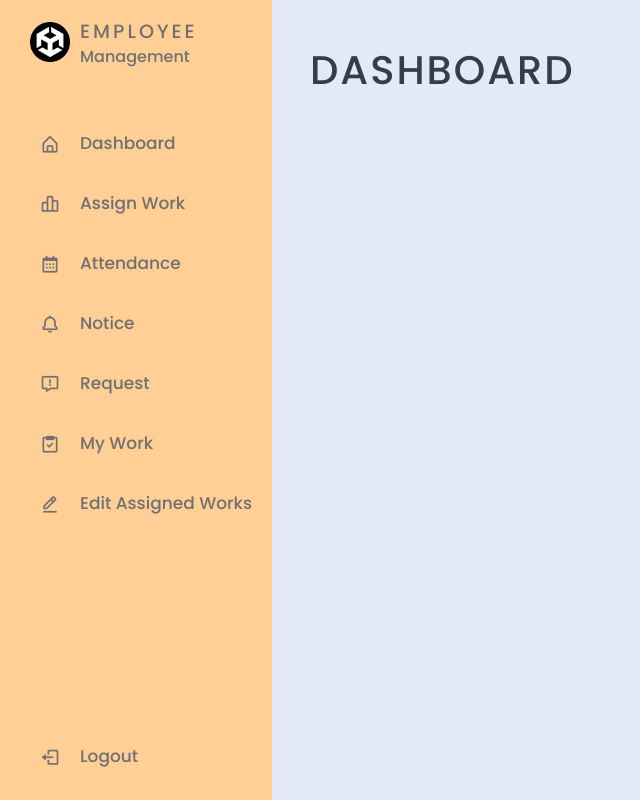
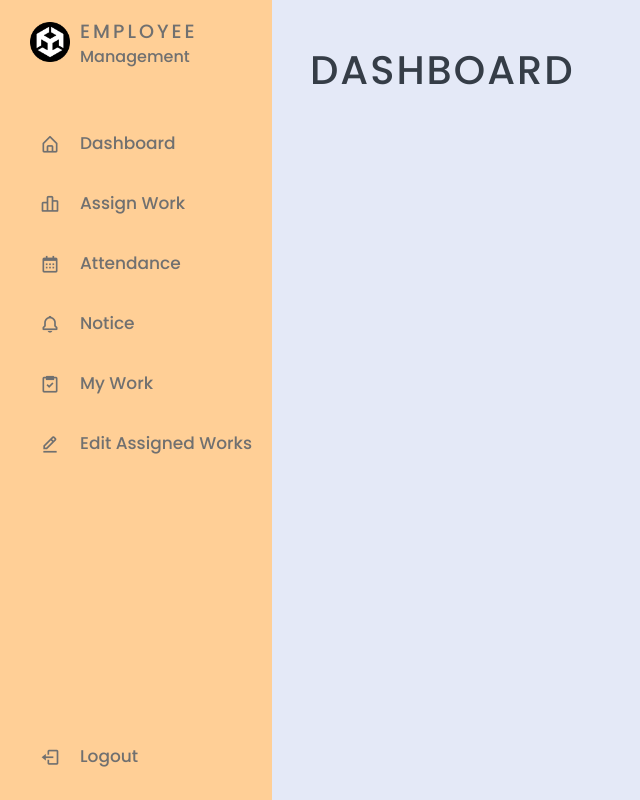
Before and after one commit to ruchithaag/Employee-Management-System, a Django app: template templates/employee/index.html in a window 1280 px wide. Shown: the whole page, without its empty margins (0-640 px from the left). Run offline with Django 4.2, Linux system fonts and the light colour scheme; the template is opened without the code that fills it, so the values that code supplies are empty.

Commit message:
final code commit

```diff
--- a/templates/base.html
+++ b/templates/base.html
@@ -63,12 +63,7 @@
                         </a>
                     </li>
 
-                    <li class="nav-link">
-                        <a href="/ems/makeRequest">
-                            <i class='bx bx-message-error icon' ></i>
-                            <span class="text nav-text">Request</span>
-                        </a>
-                    </li>
+
 
 
 
```
